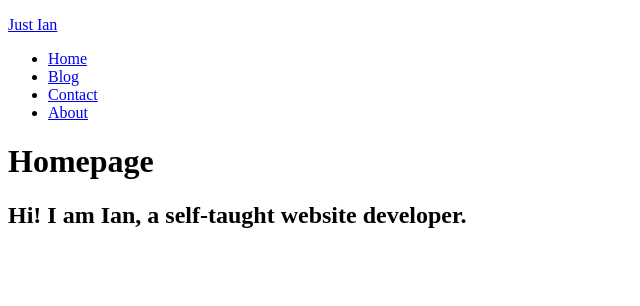
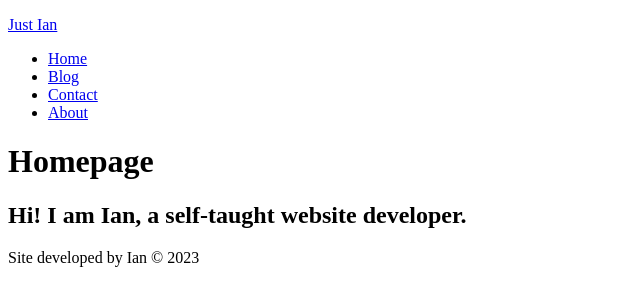
Before and after one commit to madyanes/gatsby-tutorial, a Gatsby site: page / in a window 1280 px wide. Shown: the whole page, without its empty margins (0-640 px from the left). Built offline with nearby package versions, Linux system fonts and the light colour scheme; Gatsby itself is replaced by a stand-in of ours.

Commit message:
footer component added

```diff
--- /dev/null
+++ b/src/components/footer.js
@@ -0,0 +1,14 @@
+import React from 'react'
+
+const Footer = () => {
+  return (
+    <footer>
+      <p>
+        Site developed by Ian &copy;{ ' ' }
+        { new Date().getFullYear().toString() }{ ' ' }
+      </p>
+    </footer>
+  )
+}
+
+export default Footer
--- a/src/components/layout.js
+++ b/src/components/layout.js
@@ -1,4 +1,5 @@
 import React from 'react'
+import Footer from './footer'
 import Header from './header'
 
 const Layout = (props) => {
@@ -6,6 +7,7 @@ const Layout = (props) => {
     <div>
       <Header />
       { props.children }
+      <Footer />
     </div>
   )
 }
```
